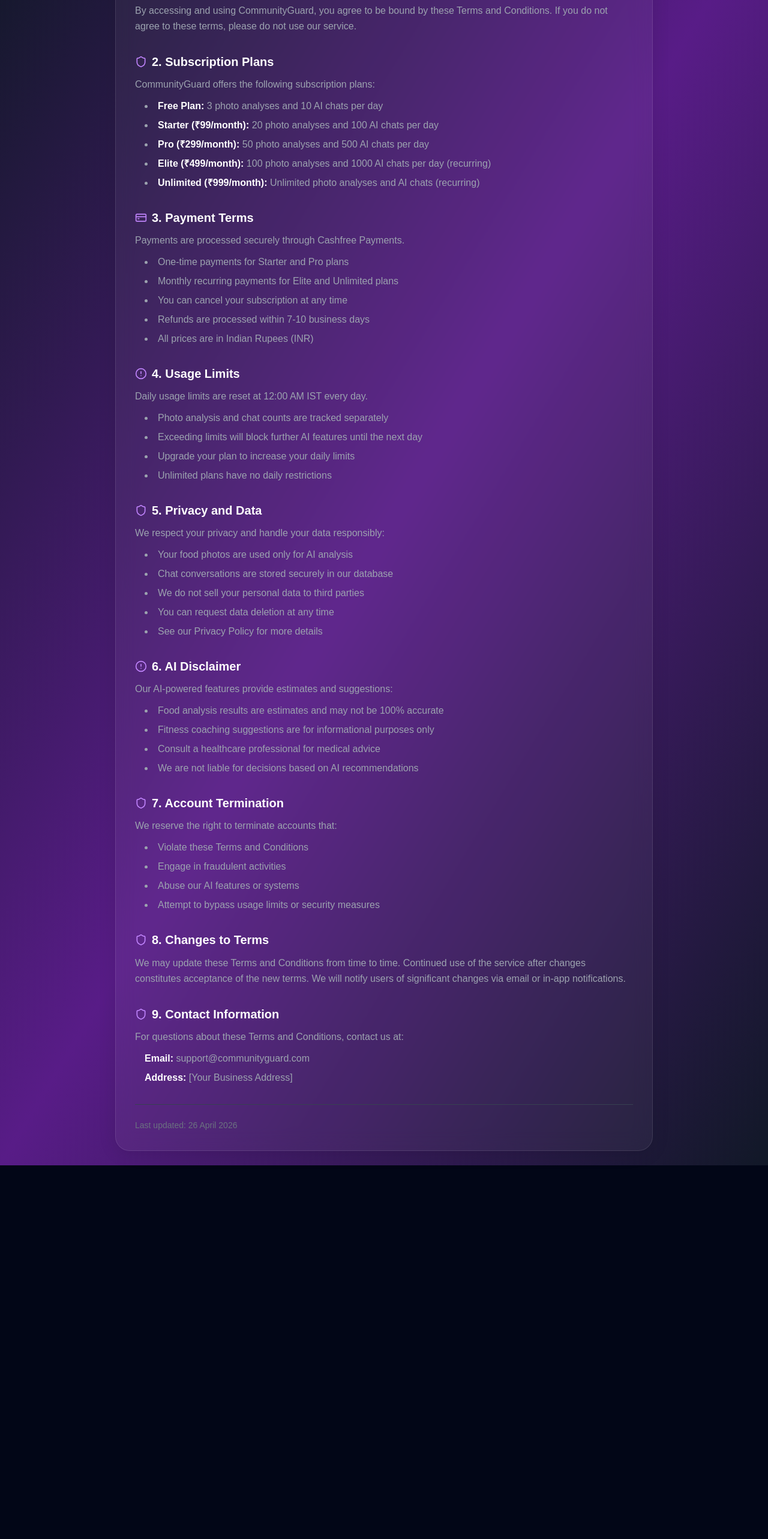
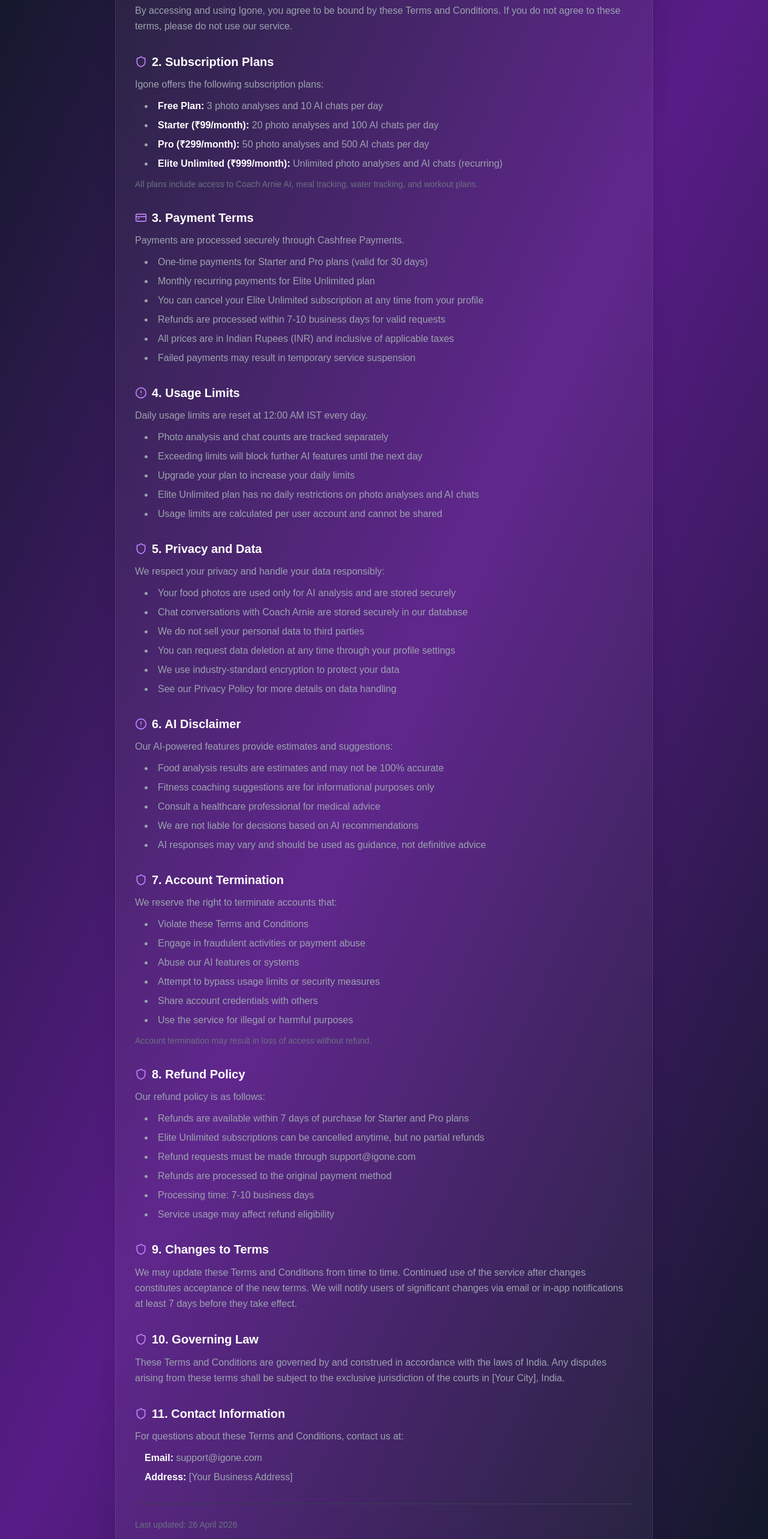
Before and after one commit to SameerShahDev/nutri, a Next.js app: page /terms in a window 1280 px wide. Shown: the part 160-2726 px from the top of the page at 60% size. Before the commit the page ends 2103 px from the top, so only its background shows below. Built offline with nearby package versions, Linux system fonts and the light colour scheme.

Commit message:
Rebrand from CommunityGuard to Igone and update terms

```diff
--- a/app/(app)/profile/page.tsx
+++ b/app/(app)/profile/page.tsx
@@ -392,7 +392,7 @@
 
                 {/* App Version */}
                 <div className="text-center text-gray-500 text-sm pt-4">
-                  <p>CommunityGuard Nutri v1.0.0</p>
+                  <p>Igone v1.0.0</p>
                 </div>
               </div>
             </motion.div>
--- a/app/api/chat/route.ts
+++ b/app/api/chat/route.ts
@@ -179,7 +179,7 @@
       const messages = [
         {
           role: 'system',
-          content: 'You are Coach Arnie, a friendly, motivational fitness coach from CommunityGuard Nutri. Speak Hinglish. Focus on calisthenics, hydration, and nutrition. Keep answers precise and concise.',
+          content: 'You are Coach Arnie, a friendly, motivational fitness coach from Igone. Speak Hinglish. Focus on calisthenics, hydration, and nutrition. Keep answers precise and concise.',
         },
         ...history.map((msg: { role: string; content: string }) => ({
           role: msg.role === 'user' ? 'user' : 'assistant',
@@ -276,7 +276,7 @@
         const messages = [
           {
             role: 'system',
-            parts: [{ text: 'You are Coach Arnie, a friendly, motivational fitness coach from CommunityGuard Nutri. Speak Hinglish. Focus on calisthenics, hydration, and nutrition. Keep answers precise and concise.' }],
+            parts: [{ text: 'You are Coach Arnie, a friendly, motivational fitness coach from Igone. Speak Hinglish. Focus on calisthenics, hydration, and nutrition. Keep answers precise and concise.' }],
           },
           ...history.map((msg: { role: string; content: string }) => ({
             role: msg.role === 'user' ? 'user' : 'model',
--- a/app/api/create-subscription/route.ts
+++ b/app/api/create-subscription/route.ts
@@ -39,7 +39,7 @@
         },
         body: JSON.stringify({
           subscription_id: subscriptionId,
-          subscription_name: `CommunityGuard ${plan.name} Plan`,
+          subscription_name: `Igone ${plan.name} Plan`,
           subscription_amount: plan.amount,
           subscription_type: 'RECURRING',
           subscription_interval: 'month',
--- a/app/layout.tsx
+++ b/app/layout.tsx
@@ -13,7 +13,7 @@
 });
 
 export const metadata: Metadata = {
-  title: "CommunityGuard",
+  title: "Igone",
   description: "AI-Powered Nutrition Tracking",
   manifest: "/manifest.json",
   icons: {
--- a/app/page.tsx
+++ b/app/page.tsx
@@ -35,7 +35,7 @@
           >
             <Sparkles className="w-16 h-16 text-purple-400" />
           </motion.div>
-          <h1 className="text-4xl font-bold text-white mb-2">CommunityGuard</h1>
+          <h1 className="text-4xl font-bold text-white mb-2">Igone</h1>
           <p className="text-gray-400">AI-Powered Nutrition Tracking</p>
         </motion.div>
 
--- a/app/terms/page.tsx
+++ b/app/terms/page.tsx
@@ -24,7 +24,7 @@
                 1. Acceptance of Terms
               </h2>
               <p className="text-gray-400 leading-relaxed">
-                By accessing and using CommunityGuard, you agree to be bound by these Terms and Conditions.
+                By accessing and using Igone, you agree to be bound by these Terms and Conditions.
                 If you do not agree to these terms, please do not use our service.
               </p>
             </section>
@@ -35,14 +35,14 @@
                 2. Subscription Plans
               </h2>
               <div className="space-y-3 text-gray-400">
-                <p>CommunityGuard offers the following subscription plans:</p>
+                <p>Igone offers the following subscription plans:</p>
                 <ul className="list-disc list-inside space-y-2 ml-4">
                   <li><strong className="text-white">Free Plan:</strong> 3 photo analyses and 10 AI chats per day</li>
                   <li><strong className="text-white">Starter (₹99/month):</strong> 20 photo analyses and 100 AI chats per day</li>
                   <li><strong className="text-white">Pro (₹299/month):</strong> 50 photo analyses and 500 AI chats per day</li>
-                  <li><strong className="text-white">Elite (₹499/month):</strong> 100 photo analyses and 1000 AI chats per day (recurring)</li>
-                  <li><strong className="text-white">Unlimited (₹999/month):</strong> Unlimited photo analyses and AI chats (recurring)</li>
+                  <li><strong className="text-white">Elite Unlimited (₹999/month):</strong> Unlimited photo analyses and AI chats (recurring)</li>
                 </ul>
+                <p className="text-sm text-gray-500 mt-2">All plans include access to Coach Arnie AI, meal tracking, water tracking, and workout plans.</p>
               </div>
             </section>
 
@@ -54,11 +54,12 @@
               <div className="space-y-3 text-gray-400">
                 <p>Payments are processed securely through Cashfree Payments.</p>
                 <ul className="list-disc list-inside space-y-2 ml-4">
-                  <li>One-time payments for Starter and Pro plans</li>
-                  <li>Monthly recurring payments for Elite and Unlimited plans</li>
-                  <li>You can cancel your subscription at any time</li>
-                  <li>Refunds are processed within 7-10 business days</li>
-                  <li>All prices are in Indian Rupees (INR)</li>
+                  <li>One-time payments for Starter and Pro plans (valid for 30 days)</li>
+                  <li>Monthly recurring payments for Elite Unlimited plan</li>
+                  <li>You can cancel your Elite Unlimited subscription at any time from your profile</li>
+                  <li>Refunds are processed within 7-10 business days for valid requests</li>
+                  <li>All prices are in Indian Rupees (INR) and inclusive of applicable taxes</li>
+                  <li>Failed payments may result in temporary service suspension</li>
                 </ul>
               </div>
             </section>
@@ -74,7 +75,8 @@
                   <li>Photo analysis and chat counts are tracked separately</li>
                   <li>Exceeding limits will block further AI features until the next day</li>
                   <li>Upgrade your plan to increase your daily limits</li>
-                  <li>Unlimited plans have no daily restrictions</li>
+                  <li>Elite Unlimited plan has no daily restrictions on photo analyses and AI chats</li>
+                  <li>Usage limits are calculated per user account and cannot be shared</li>
                 </ul>
               </div>
             </section>
@@ -87,11 +89,12 @@
               <div className="space-y-3 text-gray-400">
                 <p>We respect your privacy and handle your data responsibly:</p>
                 <ul className="list-disc list-inside space-y-2 ml-4">
-                  <li>Your food photos are used only for AI analysis</li>
-                  <li>Chat conversations are stored securely in our database</li>
+                  <li>Your food photos are used only for AI analysis and are stored securely</li>
+                  <li>Chat conversations with Coach Arnie are stored securely in our database</li>
                   <li>We do not sell your personal data to third parties</li>
-                  <li>You can request data deletion at any time</li>
-                  <li>See our Privacy Policy for more details</li>
+                  <li>You can request data deletion at any time through your profile settings</li>
+                  <li>We use industry-standard encryption to protect your data</li>
+                  <li>See our Privacy Policy for more details on data handling</li>
                 </ul>
               </div>
             </section>
@@ -108,6 +111,7 @@
                   <li>Fitness coaching suggestions are for informational purposes only</li>
                   <li>Consult a healthcare professional for medical advice</li>
                   <li>We are not liable for decisions based on AI recommendations</li>
+                  <li>AI responses may vary and should be used as guidance, not definitive advice</li>
                 </ul>
               </div>
             </section>
@@ -121,9 +125,30 @@
                 <p>We reserve the right to terminate accounts that:</p>
                 <ul className="list-disc list-inside space-y-2 ml-4">
                   <li>Violate these Terms and Conditions</li>
-                  <li>Engage in fraudulent activities</li>
+                  <li>Engage in fraudulent activities or payment abuse</li>
                   <li>Abuse our AI features or systems</li>
                   <li>Attempt to bypass usage limits or security measures</li>
+                  <li>Share account credentials with others</li>
+                  <li>Use the service for illegal or harmful purposes</li>
+                </ul>
+                <p className="text-sm text-gray-500 mt-2">Account termination may result in loss of access without refund.</p>
+              </div>
+            </section>
+
+            <section>
+              <h2 className="text-xl font-semibold text-white mb-3 flex items-center gap-2">
+                <Shield className="w-5 h-5 text-purple-400" />
+                8. Refund Policy
+              </h2>
+              <div className="space-y-3 text-gray-400">
+                <p>Our refund policy is as follows:</p>
+                <ul className="list-disc list-inside space-y-2 ml-4">
+                  <li>Refunds are available within 7 days of purchase for Starter and Pro plans</li>
+                  <li>Elite Unlimited subscriptions can be cancelled anytime, but no partial refunds</li>
+                  <li>Refund requests must be made through support@igone.com</li>
+                  <li>Refunds are processed to the original payment method</li>
+                  <li>Processing time: 7-10 business days</li>
+                  <li>Service usage may affect refund eligibility</li>
                 </ul>
               </div>
             </section>
@@ -131,24 +156,35 @@
             <section>
               <h2 className="text-xl font-semibold text-white mb-3 flex items-center gap-2">
                 <Shield className="w-5 h-5 text-purple-400" />
-                8. Changes to Terms
+                9. Changes to Terms
               </h2>
               <p className="text-gray-400 leading-relaxed">
                 We may update these Terms and Conditions from time to time.
                 Continued use of the service after changes constitutes acceptance of the new terms.
-                We will notify users of significant changes via email or in-app notifications.
+                We will notify users of significant changes via email or in-app notifications at least 7 days before they take effect.
               </p>
             </section>
 
             <section>
               <h2 className="text-xl font-semibold text-white mb-3 flex items-center gap-2">
                 <Shield className="w-5 h-5 text-purple-400" />
-                9. Contact Information
+                10. Governing Law
+              </h2>
+              <p className="text-gray-400 leading-relaxed">
+                These Terms and Conditions are governed by and construed in accordance with the laws of India.
+                Any disputes arising from these terms shall be subject to the exclusive jurisdiction of the courts in [Your City], India.
+              </p>
+            </section>
+
+            <section>
+              <h2 className="text-xl font-semibold text-white mb-3 flex items-center gap-2">
+                <Shield className="w-5 h-5 text-purple-400" />
+                11. Contact Information
               </h2>
               <div className="space-y-3 text-gray-400">
                 <p>For questions about these Terms and Conditions, contact us at:</p>
                 <ul className="list-none space-y-2 ml-4">
-                  <li><strong className="text-white">Email:</strong> support@communityguard.com</li>
+                  <li><strong className="text-white">Email:</strong> support@igone.com</li>
                   <li><strong className="text-white">Address:</strong> [Your Business Address]</li>
                 </ul>
               </div>
--- a/package.json
+++ b/package.json
@@ -1,5 +1,5 @@
 {
-  "name": "communityguard-pwa",
+  "name": "igone-pwa",
   "version": "0.1.0",
   "private": true,
   "scripts": {
```
Also changed, not shown: public/manifest.json, 2 other files (tests, documents, lock files or other folders).
